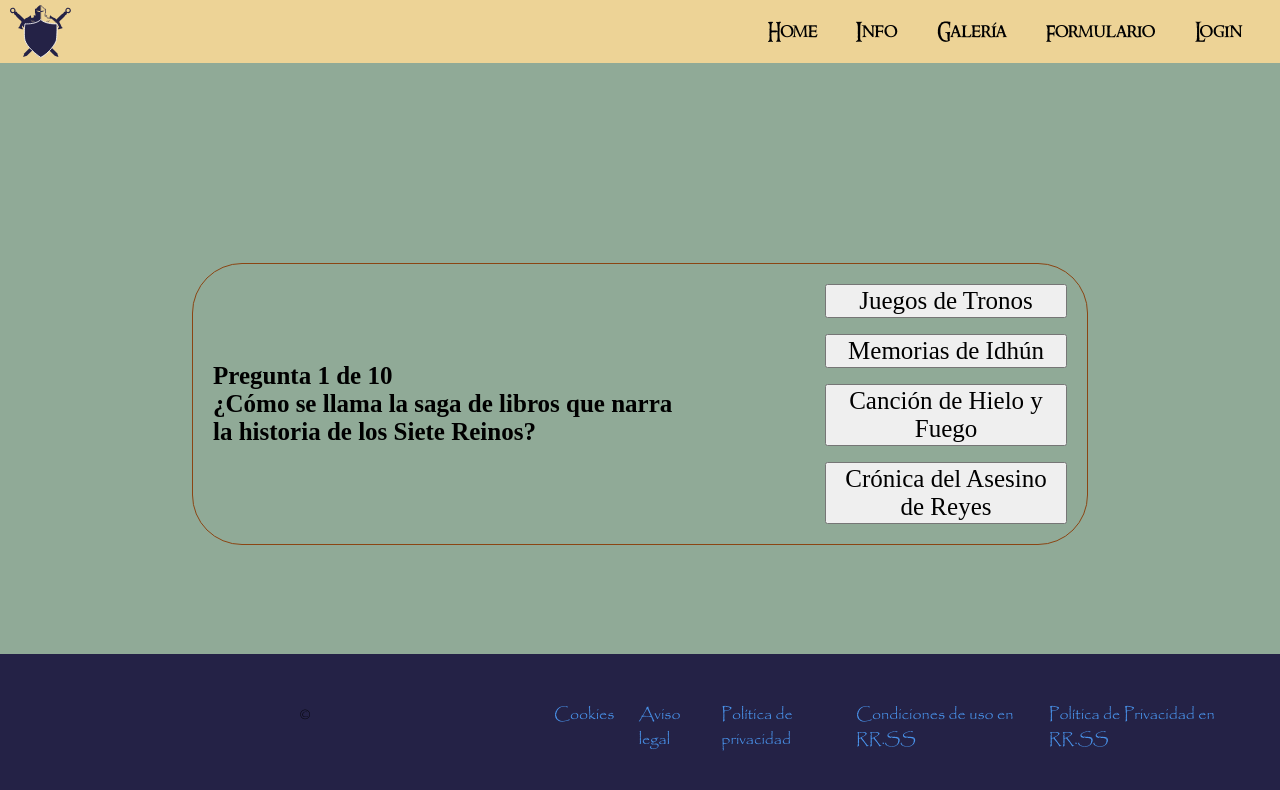
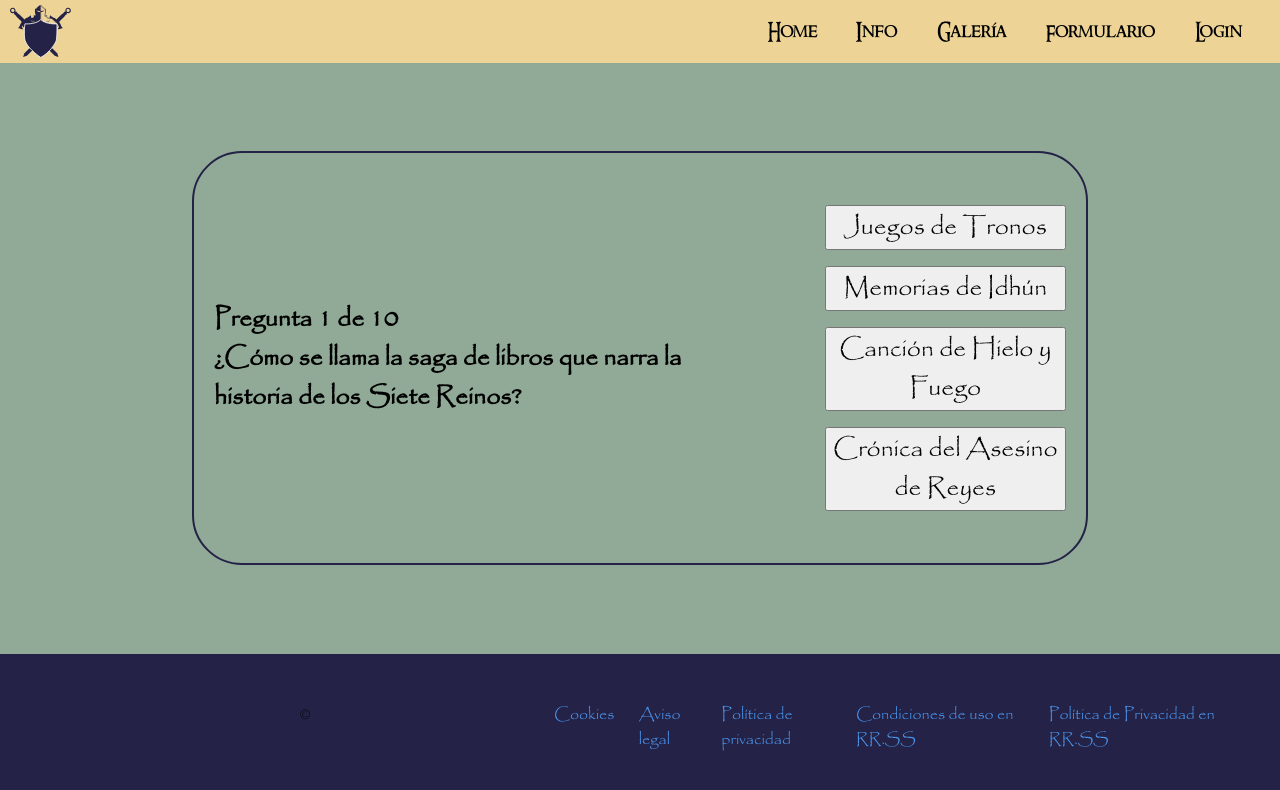
Before and after one commit to Sariiituus/tormenta-de-espadas, a React (Create React App) app: page /quiz in a window 1280 px wide. Shown: the top 790 px of the page. Built offline with nearby package versions, Linux system fonts and the light colour scheme.

Commit message:
em no se

```diff
--- a/src/components/Quiz/Quiz.scss
+++ b/src/components/Quiz/Quiz.scss
@@ -2,29 +2,29 @@
 
 .quiz {
   display: flex;
-  flex-direction: column;
+  justify-content: center;
   align-items: center;
-  justify-content: center;
+  height: 100%;
 }
 
 //Contenedor de juego//
 .game-box {
   box-sizing: border-box;
-  border: 1px saddlebrown solid;
+  border: 2px solid #242246;
   border-radius: 50px;
   display: flex;
   flex-direction: row;
   align-items: center;
   justify-content: center;
-  margin-top: 200px;
   padding: 20px;
   gap: 8rem;
   width: 70%;
+  height: 70%;
 }
 
 //Contenedor de la pregunta//
 .question-box {
-  font-family: "Charm", cursive;
+  font-family: papyrus;
   font-weight: 700;
   font-size: 25px;
   display: flex;
@@ -47,7 +47,7 @@
 
 //Botón de respuesta//
 .answer-btn {
-  font-family: "Charm", cursive;
+  font-family: papyrus;
   font-size: 25px;
   width: 100%;
 }
```
Also changed, not shown: src/components/Quiz/Quiz.jsx (+5 -2 lines).
